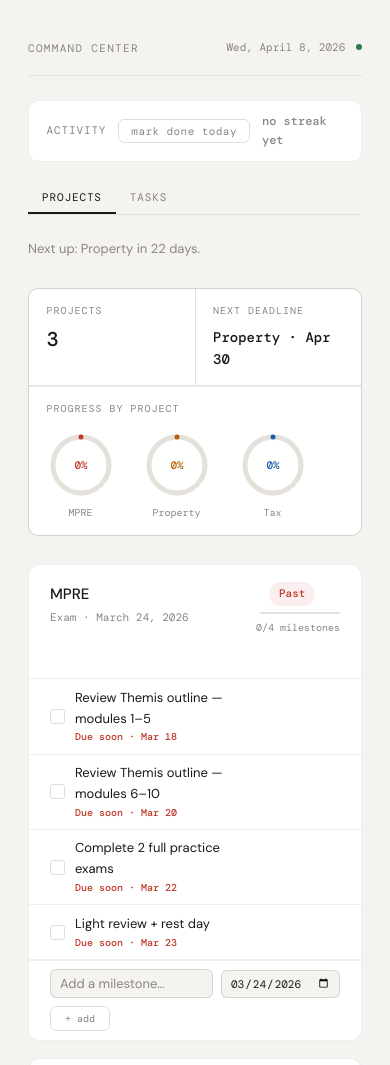
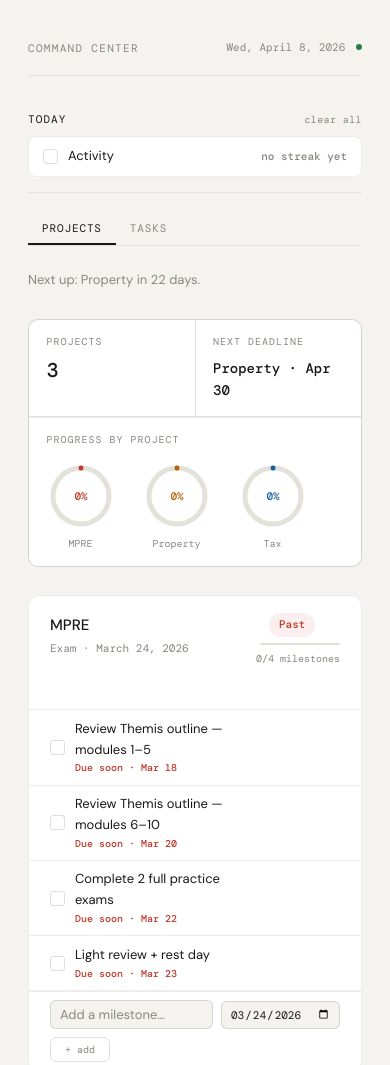
Before and after one commit to samarthpd/command-center, a plain HTML site: page index.html in a window 390 px wide. Shown: the top 1065 px of the page. Drawn offline with nearby package versions, Linux system fonts and the light colour scheme; no server answers.

Commit message:
Merge Activity into Today strip as permanent first row; always sticky

```diff
--- a/index.html
+++ b/index.html
@@ -40,17 +40,26 @@
   .sync-dot.error   { background: var(--red); }
   @keyframes blink { 0%,100%{opacity:1} 50%{opacity:0.25} }
 
-  /* ── Today strip ── */
+  /* ── Today strip (always visible, sticky) ── */
   .today-strip { margin-bottom: 1.5rem; position: sticky; top: 0; z-index: 50; background: var(--bg); padding-top: 0.75rem; padding-bottom: 0.75rem; border-bottom: 0.5px solid var(--border); }
-  .today-hdr { display: flex; justify-content: space-between; align-items: center; margin-bottom: 10px; }
+  .today-hdr { display: flex; justify-content: space-between; align-items: center; margin-bottom: 8px; }
   .today-title { font-family: var(--mono); font-size: 11px; letter-spacing: 0.1em; text-transform: uppercase; color: var(--text); }
   .today-clear { font-family: var(--mono); font-size: 10px; color: var(--muted); background: none; border: none; cursor: pointer; letter-spacing: 0.04em; padding: 0; }
   .today-clear:hover { color: var(--red); }
+  /* Activity row */
+  .today-activity { display: flex; align-items: center; gap: 10px; padding: 9px 14px; background: var(--surface); border: 0.5px solid var(--border); border-radius: 8px; margin-bottom: 4px; }
+  .today-activity-name { flex: 1; font-size: 13px; color: var(--text); }
+  .today-activity-streak { font-family: var(--mono); font-size: 11px; font-weight: 500; flex-shrink: 0; }
+  .streak-cold { color: var(--muted); }
+  .streak-warm { color: var(--amber); }
+  .streak-hot  { color: var(--red); }
+  /* Divider between activity and pins */
+  .today-divider { height: 0; border: none; border-top: 0.5px solid var(--border); margin: 4px 0; }
+  /* Pin rows */
   .today-pick { display: flex; align-items: center; gap: 10px; padding: 9px 14px; background: var(--surface); border: 0.5px solid var(--border); border-radius: 8px; margin-bottom: 4px; }
   .today-pick-dot { width: 7px; height: 7px; border-radius: 50%; flex-shrink: 0; }
   .today-pick-name { flex: 1; font-size: 13px; color: var(--text); }
   .today-pick-name.is-done { text-decoration: line-through; color: var(--muted); }
-  .today-pick-tag { font-family: var(--mono); font-size: 10px; color: var(--muted); letter-spacing: 0.04em; flex-shrink: 0; }
   .today-cb { width: 15px; height: 15px; border: 1.5px solid var(--border2); border-radius: 4px; cursor: pointer; flex-shrink: 0; display: flex; align-items: center; justify-content: center; transition: all 0.12s; }
   .today-cb:hover { border-color: var(--text); }
   .today-cb.done { background: var(--text); border-color: var(--text); }
@@ -242,17 +251,6 @@
   .t-del:hover { color: var(--text); }
   .t-empty { text-align: center; padding: 2.5rem 0; font-family: var(--mono); font-size: 12px; color: var(--muted); letter-spacing: 0.06em; }
 
-  /* ── Activity bar ── */
-  .activity-bar { display: flex; align-items: center; gap: 12px; margin-bottom: 1.5rem; padding: 0.75rem 1.25rem; background: var(--surface); border: 0.5px solid var(--border); border-radius: 10px; }
-  .act-label { font-family: var(--mono); font-size: 11px; letter-spacing: 0.08em; text-transform: uppercase; color: var(--muted); flex-shrink: 0; }
-  .act-btn { font-family: var(--mono); font-size: 11px; padding: 4px 12px; border-radius: 6px; border: 0.5px solid var(--border2); background: transparent; color: var(--muted); cursor: pointer; transition: all 0.15s; letter-spacing: 0.04em; white-space: nowrap; }
-  .act-btn:hover { color: var(--text); border-color: var(--text); }
-  .act-btn.act-done { background: rgba(42,122,75,0.1); border-color: rgba(42,122,75,0.3); color: var(--green); }
-  .act-streak { font-family: var(--mono); font-size: 12px; font-weight: 500; margin-left: auto; }
-  .streak-cold { color: var(--muted); }
-  .streak-warm { color: var(--amber); }
-  .streak-hot  { color: var(--red); }
-
   /* ── Today strip sun un-pin ── */
   .today-sun { background: none; border: none; cursor: pointer; font-size: 15px; padding: 1px 3px; line-height: 1; flex-shrink: 0; transition: transform 0.12s, opacity 0.12s; }
   .today-sun:hover { transform: scale(1.25); opacity: 0.6; }
@@ -268,11 +266,8 @@
   </span>
 </div>
 
-<!-- Activity bar -->
-<div class="activity-bar" id="activity-bar"></div>
-
-<!-- Today strip -->
-<div class="today-strip" id="today-strip" style="display:none">
+<!-- Today strip (always visible) -->
+<div class="today-strip" id="today-strip">
   <div class="today-hdr">
     <span class="today-title">Today</span>
     <button class="today-clear" onclick="clearToday()">clear all</button>
@@ -503,18 +498,9 @@ function getStreak() {
 function toggleActivity() {
   const t = todayStr();
   A.dates = actDoneToday() ? A.dates.filter(d => d !== t) : [...A.dates, t];
-  aPersist(); renderActivity();
+  aPersist(); renderToday();
 }
-function renderActivity() {
-  const el = document.getElementById('activity-bar');
-  if (!el) return;
-  const done = actDoneToday(), streak = getStreak();
-  const sc = streak >= 7 ? 'streak-hot' : streak >= 3 ? 'streak-warm' : 'streak-cold';
-  const streakTxt = streak > 0 ? `${streak}-day streak` : 'no streak yet';
-  el.innerHTML = `<span class="act-label">Activity</span>
-    <button class="act-btn${done?' act-done':''}" onclick="toggleActivity()">${done ? '✓ done today' : 'mark done today'}</button>
-    <span class="act-streak ${sc}">${streakTxt}</span>`;
-}
+function renderActivity() { renderToday(); }
 
 function isInToday(type, id) { return F.picks.some(p => p.type===type && String(p.id)===String(id)); }
 
@@ -548,12 +534,21 @@ function removePick(type, id) {
 function todayCheckTask(id) { tToggleDone(id); renderToday(); }
 
 function renderToday() {
-  const strip = document.getElementById('today-strip');
   const el = document.getElementById('today-picks');
-  strip.style.display = F.picks.length ? '' : 'none';
-  if (!F.picks.length) { el.innerHTML=''; return; }
+  // Activity row (always first)
+  const done = actDoneToday(), streak = getStreak();
+  const sc = streak >= 7 ? 'streak-hot' : streak >= 3 ? 'streak-warm' : 'streak-cold';
+  const streakTxt = streak > 0 ? `${streak}-day streak` : 'no streak yet';
+  let html = `<div class="today-activity">
+    <div class="today-cb${done?' done':''}" data-activity="1" title="${done?'Undo':'Mark done'}"></div>
+    <div class="today-activity-name">Activity</div>
+    <span class="today-activity-streak ${sc}">${streakTxt}</span>
+  </div>`;
+  // Pinned items (with divider)
+  if (F.picks.length) {
+    html += `<div class="today-divider"></div>`;
     const colorMap = { red:'var(--red)', amber:'var(--amber)', blue:'var(--blue)', green:'var(--green)', purple:'var(--purple)' };
-  el.innerHTML = F.picks.map(p => {
+    html += F.picks.map(p => {
       const task = p.type==='task' ? T.items.find(t => String(t.id)===String(p.id)) : null;
       const isDone = task && task.done;
       const dot = p.type==='project' ? (colorMap[p.color]||'var(--blue)') : 'var(--muted)';
@@ -568,8 +563,10 @@ function renderToday() {
       </div>`;
     }).join('');
   }
+  el.innerHTML = html;
+}
 
-// Event delegation for today-picks (sun un-pin + task checkbox)
+// Event delegation for today-picks (activity cb + sun un-pin + task checkbox)
 document.getElementById('today-picks').addEventListener('click', e => {
   const sun = e.target.closest('.today-sun');
   if (sun) {
@@ -579,6 +576,7 @@ document.getElementById('today-picks').addEventListener('click', e => {
   }
   const cb = e.target.closest('.today-cb');
   if (cb) {
+    if (cb.dataset.activity) { toggleActivity(); return; }
     const id = parseInt(cb.dataset.taskId);
     tToggleDone(id); renderToday();
   }
@@ -883,7 +881,6 @@ function tItemHtml(t, today) {
 (async () => {
   setSyncDot('syncing');
   await loadFromCloud();
-  renderActivity();
   renderToday();
   renderProjects();
   renderTasks();
```
Lines whose indentation alone changed are shown as unchanged.
